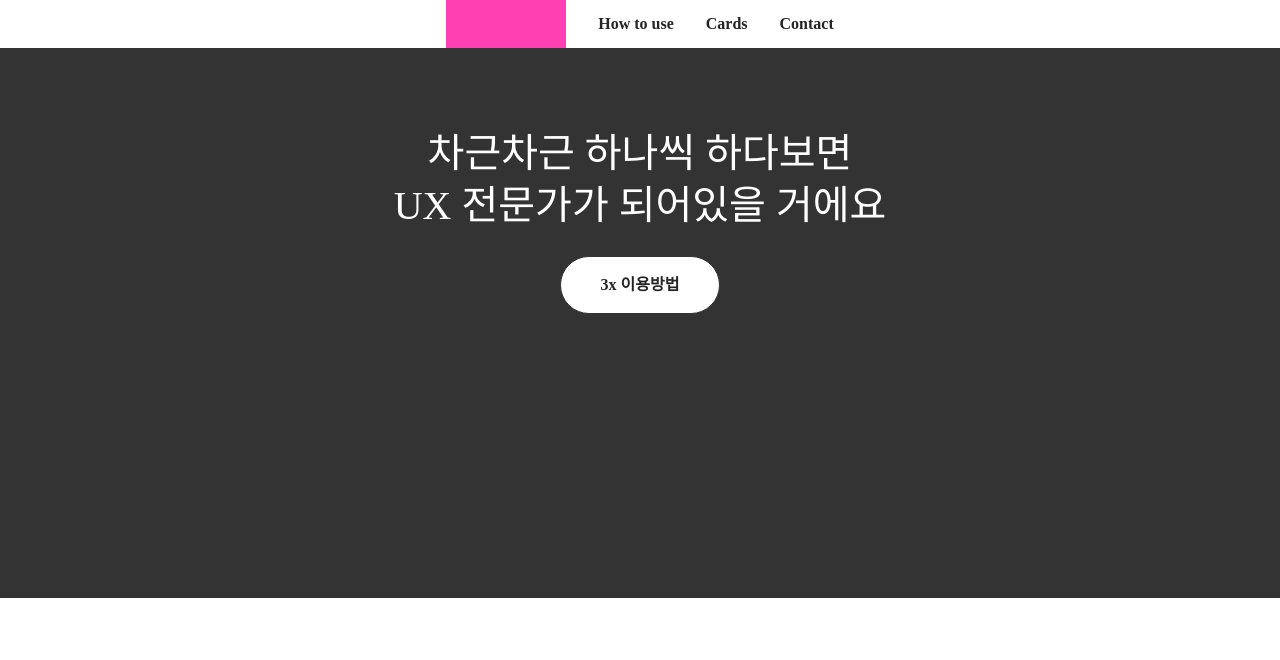
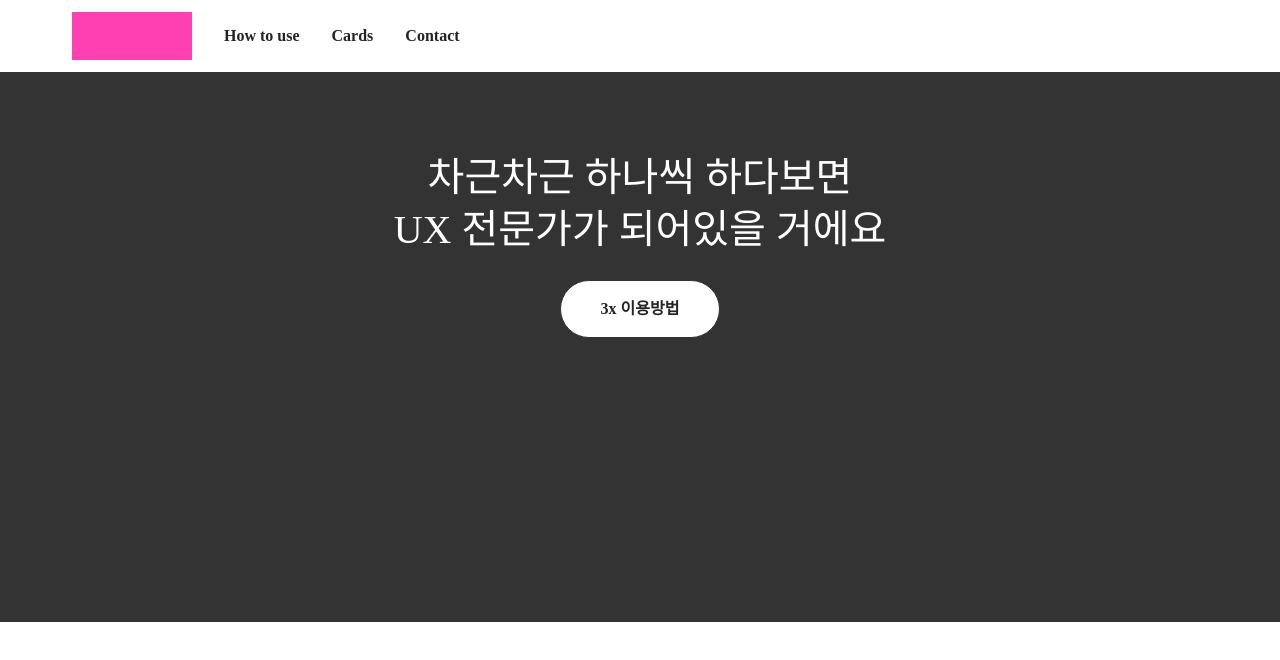
Before and after one commit to scd7896/3x_ux_card, a Next.js app: page / in a window 1280 px wide. Shown: the top 660 px of the page. Built offline with nearby package versions, Linux system fonts and the light colour scheme; a web font is replaced by a local one.

Commit message:
fix: Header 위치 조정

```diff
--- a/components/layout/HeaderNav.module.css
+++ b/components/layout/HeaderNav.module.css
@@ -2,11 +2,15 @@
 	width: 100%;
 	display: flex;
 	justify-content: center;
+	padding: 12px 0 12px 5%;
+	box-sizing: border-box;
 }
 
 .nav {
 	display: flex;
 	align-items: center;
+	justify-content: flex-start;
+	width: 1200px;
 }
 
 .gnbWrapper {
```
